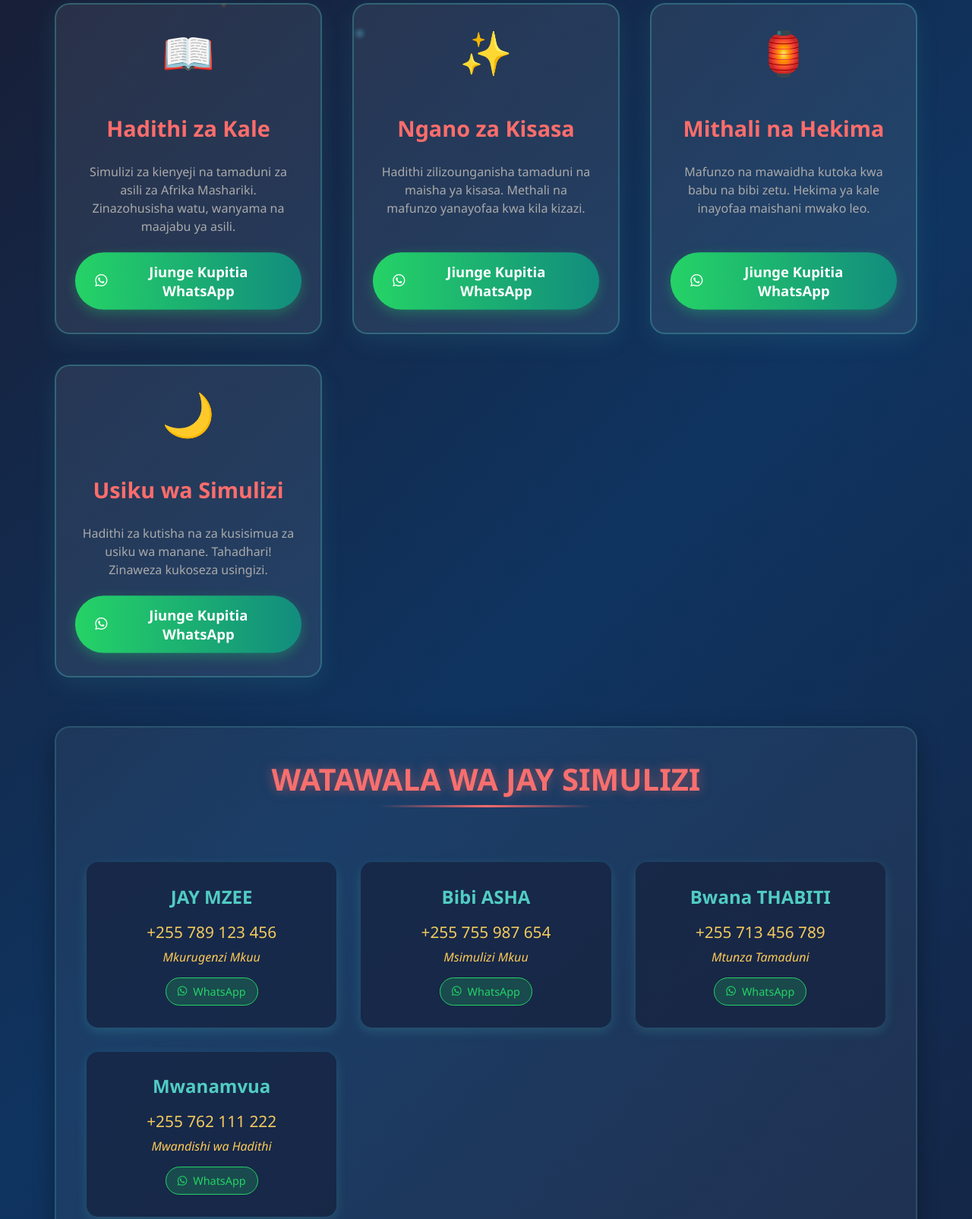
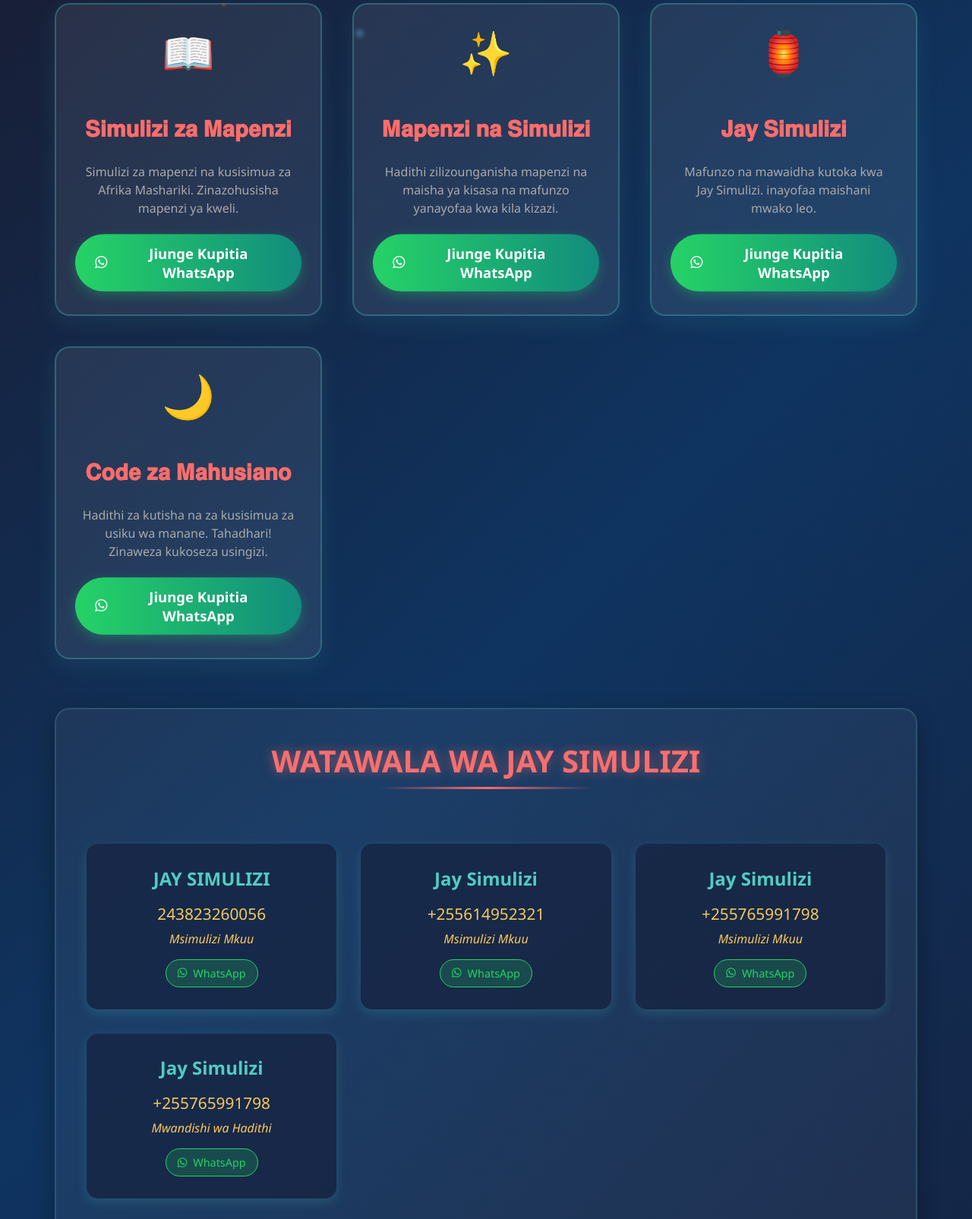
Before and after one commit to legend30-web/Jay.simulizi, a plain HTML site: page index.html in a window 1280 px wide. Shown: the part 353-1958 px from the top of the page at 76% size. Drawn offline with Linux system fonts and the light colour scheme.

Commit message:
Update channel names and descriptions in index.html

```diff
--- a/index.html
+++ b/index.html
@@ -606,36 +606,36 @@
             <div class="channels-grid">
                 <div class="channel-card">
                     <div class="channel-icon">📖</div>
-                    <h3 class="channel-name">Hadithi za Kale</h3>
-                    <p class="channel-description">Simulizi za kienyeji na tamaduni za asili za Afrika Mashariki. Zinazohusisha watu, wanyama na maajabu ya asili.</p>
-                    <a href="https://wa.me/255794383476?text=Nina%20hamu%20ya%20kusikiliza%20Hadithi%20za%20Kale" class="whatsapp-btn" target="_blank">
+                    <h3 class="channel-name">𝐒𝐢𝐦𝐮𝐥𝐢𝐳𝐢 𝐳𝐚 𝐌𝐚𝐩𝐞𝐧𝐳𝐢</h3>
+                    <p class="channel-description">Simulizi za mapenzi na kusisimua za Afrika Mashariki. Zinazohusisha mapenzi ya kweli.</p>
+                    <a href="https://whatsapp.com/channel/0029VbAunlWIN9igmB4h6k08" class="whatsapp-btn" target="_blank">
                         <i class="fab fa-whatsapp"></i> Jiunge Kupitia WhatsApp
                     </a>
                 </div>
 
                 <div class="channel-card">
                     <div class="channel-icon">✨</div>
-                    <h3 class="channel-name">Ngano za Kisasa</h3>
-                    <p class="channel-description">Hadithi zilizounganisha tamaduni na maisha ya kisasa. Methali na mafunzo yanayofaa kwa kila kizazi.</p>
-                    <a href="https://wa.me/255794383476?text=Nina%20hamu%20ya%20kusikiliza%20Ngano%20za%20Kisasa" class="whatsapp-btn" target="_blank">
+                    <h3 class="channel-name">𝐌𝐚𝐩𝐞𝐧𝐳𝐢 𝐧𝐚 𝐒𝐢𝐦𝐮𝐥𝐢𝐳𝐢</h3>
+                    <p class="channel-description">Hadithi zilizounganisha mapenzi na maisha ya kisasa na mafunzo yanayofaa kwa kila kizazi.</p>
+                    <a href="https://whatsapp.com/channel/0029Vb7IUNdAzNc3eTWJcz11" class="whatsapp-btn" target="_blank">
                         <i class="fab fa-whatsapp"></i> Jiunge Kupitia WhatsApp
                     </a>
                 </div>
 
                 <div class="channel-card">
                     <div class="channel-icon">🏮</div>
-                    <h3 class="channel-name">Mithali na Hekima</h3>
-                    <p class="channel-description">Mafunzo na mawaidha kutoka kwa babu na bibi zetu. Hekima ya kale inayofaa maishani mwako leo.</p>
-                    <a href="https://wa.me/255794383476?text=Nina%20hamu%20ya%20kusikiliza%20Mithali%20na%20Hekima" class="whatsapp-btn" target="_blank">
+                    <h3 class="channel-name">𝐉𝐚𝐲 𝐒𝐢𝐦𝐮𝐥𝐢𝐳𝐢</h3>
+                    <p class="channel-description">Mafunzo na mawaidha kutoka kwa Jay Simulizi. inayofaa maishani mwako leo.</p>
+                    <a href="https://whatsapp.com/channel/0029VbBYLvGJkK7BWarKQo1D" class="whatsapp-btn" target="_blank">
                         <i class="fab fa-whatsapp"></i> Jiunge Kupitia WhatsApp
                     </a>
                 </div>
 
                 <div class="channel-card">
                     <div class="channel-icon">🌙</div>
-                    <h3 class="channel-name">Usiku wa Simulizi</h3>
+                    <h3 class="channel-name">𝐂𝐨𝐝𝐞 𝐳𝐚 𝐌𝐚𝐡𝐮𝐬𝐢𝐚𝐧𝐨</h3>
                     <p class="channel-description">Hadithi za kutisha na za kusisimua za usiku wa manane. Tahadhari! Zinaweza kukoseza usingizi.</p>
-                    <a href="https://wa.me/255794383476?text=Nina%20hamu%20ya%20kusikiliza%20Usiku%20wa%20Simulizi" class="whatsapp-btn" target="_blank">
+                    <a href="https://whatsapp.com/channel/0029Vb7OXEJI1rcbldBefg0v" class="whatsapp-btn" target="_blank">
                         <i class="fab fa-whatsapp"></i> Jiunge Kupitia WhatsApp
                     </a>
                 </div>
@@ -647,44 +647,44 @@
             <h2 class="section-title">WATAWALA WA JAY SIMULIZI</h2>
             <div class="admins-grid">
                 <div class="admin-card">
-                    <h3 class="admin-name">JAY MZEE</h3>
-                    <div class="admin-phone">+255 789 123 456</div>
-                    <div class="admin-role">Mkurugenzi Mkuu</div>
+                    <h3 class="admin-name">JAY SIMULIZI</h3>
+                    <div class="admin-phone">243823260056</div>
+                    <div class="admin-role">Msimulizi Mkuu</div>
                     <div class="admin-whatsapp">
-                        <a href="https://wa.me/255789123456?text=Habari%20Jay%20Mzee,%20natumaini%20wazima?" class="admin-whatsapp-btn" target="_blank">
+                        <a href="https://wa.me/243823260056?text=Habari%20Jay%20Simulizi,%20natumaini%20wazima?" class="admin-whatsapp-btn" target="_blank">
                             <i class="fab fa-whatsapp"></i> WhatsApp
                         </a>
                     </div>
                 </div>
 
                 <div class="admin-card">
-                    <h3 class="admin-name">Bibi ASHA</h3>
-                    <div class="admin-phone">+255 755 987 654</div>
+                    <h3 class="admin-name">Jay Simulizi</h3>
+                    <div class="admin-phone">+255614952321</div>
                     <div class="admin-role">Msimulizi Mkuu</div>
                     <div class="admin-whatsapp">
-                        <a href="https://wa.me/255755987654?text=Habari%20Bibi%20Asha,%20naomba%20usimulie%20hadithi" class="admin-whatsapp-btn" target="_blank">
+                        <a href="https://wa.me/255614952321?text=Habari%20Jay%20Simulizi,%20naomba%20usimulie%20hadithi" class="admin-whatsapp-btn" target="_blank">
                             <i class="fab fa-whatsapp"></i> WhatsApp
                         </a>
                     </div>
                 </div>
 
                 <div class="admin-card">
-                    <h3 class="admin-name">Bwana THABITI</h3>
-                    <div class="admin-phone">+255 713 456 789</div>
-                    <div class="admin-role">Mtunza Tamaduni</div>
+                    <h3 class="admin-name">Jay Simulizi</h3>
+                    <div class="admin-phone">+255765991798</div>
+                    <div class="admin-role">Msimulizi Mkuu</div>
                     <div class="admin-whatsapp">
-                        <a href="https://wa.me/255713456789?text=Habari%20Bwana%20Thabiti,%20naomba%20kujua%20zaidi%20kuhusu%20tamaduni" class="admin-whatsapp-btn" target="_blank">
+                        <a href="https://wa.me/255765991798?text=Habari%20Bwana%20Thabiti,%20naomba%20kujua%20zaidi%20kuhusu%20tamaduni" class="admin-whatsapp-btn" target="_blank">
                             <i class="fab fa-whatsapp"></i> WhatsApp
                         </a>
                     </div>
                 </div>
 
                 <div class="admin-card">
-                    <h3 class="admin-name">Mwanamvua</h3>
-                    <div class="admin-phone">+255 762 111 222</div>
+                    <h3 class="admin-name">Jay Simulizi</h3>
+                    <div class="admin-phone">+255765991798</div>
                     <div class="admin-role">Mwandishi wa Hadithi</div>
                     <div class="admin-whatsapp">
-                        <a href="https://wa.me/255762111222?text=Habari%20Mwanamvua,%20naomba%20usaidie%20kuandika%20hadithi" class="admin-whatsapp-btn" target="_blank">
+                        <a href="https://wa.me/255765991798?text=Habari%20Jay%20Simulizi,%20naomba%20usaidie%20kuandika%20hadithi" class="admin-whatsapp-btn" target="_blank">
                             <i class="fab fa-whatsapp"></i> WhatsApp
                         </a>
                     </div>
@@ -693,8 +693,9 @@
 
             <!-- Button ya WhatsApp kwa wote -->
             <div style="text-align: center; margin-top: 2.5rem;">
-                <a href="https://wa.me/255794383476?text=Habari%20Jay%20Simulizi,%20nina%20hamu%20ya%20kujiunga%20na%20chaneli%20zako" class="whatsapp-btn" target="_blank" style="font-size: 1.2rem; padding: 15px 30px;">
-                    <i class="fab fa-whatsapp"></i> Wasiliana Nasi Kupitia WhatsApp
+                <a href="https://wa.me/255794373476?text=Habari%20Boniphace%20developer,%20nina%20hamu%20ya%20kutengenezewa%20na%20ukurasa%20kama%20huu" class="whatsapp-btn" target="_blank" style="font-size: 1.2rem; padding: 15px 30px;">
+                    <i class="fab fa-whatsapp"></i> Kwa huduma za website
+
                 </a>
             </div>
         </section>
@@ -707,7 +708,7 @@
             <div class="song-title">Wimbo wa Jay Simulizi</div>
         </div>
         <div class="copyright">
-            © 2023 JAY SIMULIZI. Haki zote zimehifadhiwa. | Ukurasa wa Ngano na Hadithi
+            © 2025 JAY SIMULIZI. Haki zote zimehifadhiwa. | Ukurasa wa Hadithi na Simulizi
         </div>
     </footer>
 
```
